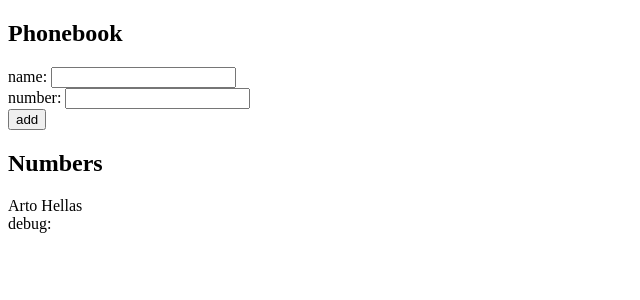
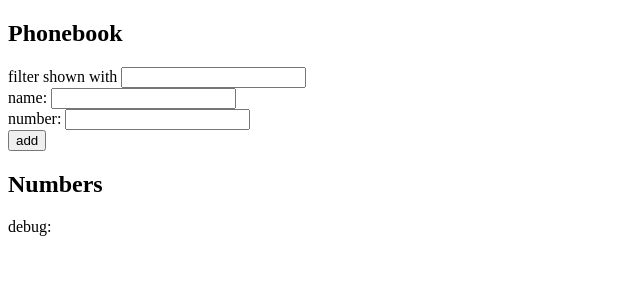
Before and after one commit to tian3rd/fullstackopen, a React (Create React App) app in the folder part2/phonebook/: page / in a window 1280 px wide. Shown: the top 300 px of the page, without its empty margins (0-640 px from the left). Built offline with nearby package versions, Linux system fonts and the light colour scheme.

Commit message:
add part2 exercise2.8 - filter by name

```diff
--- a/part2/phonebook/src/App.js
+++ b/part2/phonebook/src/App.js
@@ -1,9 +1,12 @@
 import React, { useState } from "react";
 
 const App = () => {
-  const [persons, setPersons] = useState([{ name: "Arto Hellas" }]);
+  const [persons, setPersons] = useState([
+    { name: "Arto Hellas", phone: "111" },
+  ]);
   const [newName, setNewName] = useState("");
   const [newNumber, setNewNumber] = useState("");
+  const [nameFilter, setNameFilter] = useState("");
 
   const addNameAndNumber = (name, phone) => (event) => {
     event.preventDefault();
@@ -27,9 +30,16 @@ const App = () => {
     setNewNumber(event.target.value);
   };
 
+  const filterByName = (event) => {
+    setNameFilter(event.target.value);
+  };
+
   return (
     <div>
       <h2>Phonebook</h2>
+      <div>
+        filter shown with <input value={nameFilter} onChange={filterByName} />
+      </div>
       <form onSubmit={addNameAndNumber(newName, newNumber)}>
         <div>
           name: <input value={newName} onChange={showNewName} />
@@ -42,9 +52,16 @@ const App = () => {
         </div>
       </form>
       <h2>Numbers</h2>
-      {persons.map((person, index) => (
-        <div key={person.name + index}>{person.name}</div>
-      ))}
+      {nameFilter === ""
+        ? ""
+        : persons
+            .filter((person) => person.name.includes(nameFilter))
+            .map((person, index) => (
+              <div key={person.name + index}>
+                {person.name} {person.phone}
+              </div>
+            ))}
+      {}
       <div>debug: {newName}</div>
     </div>
   );
```
